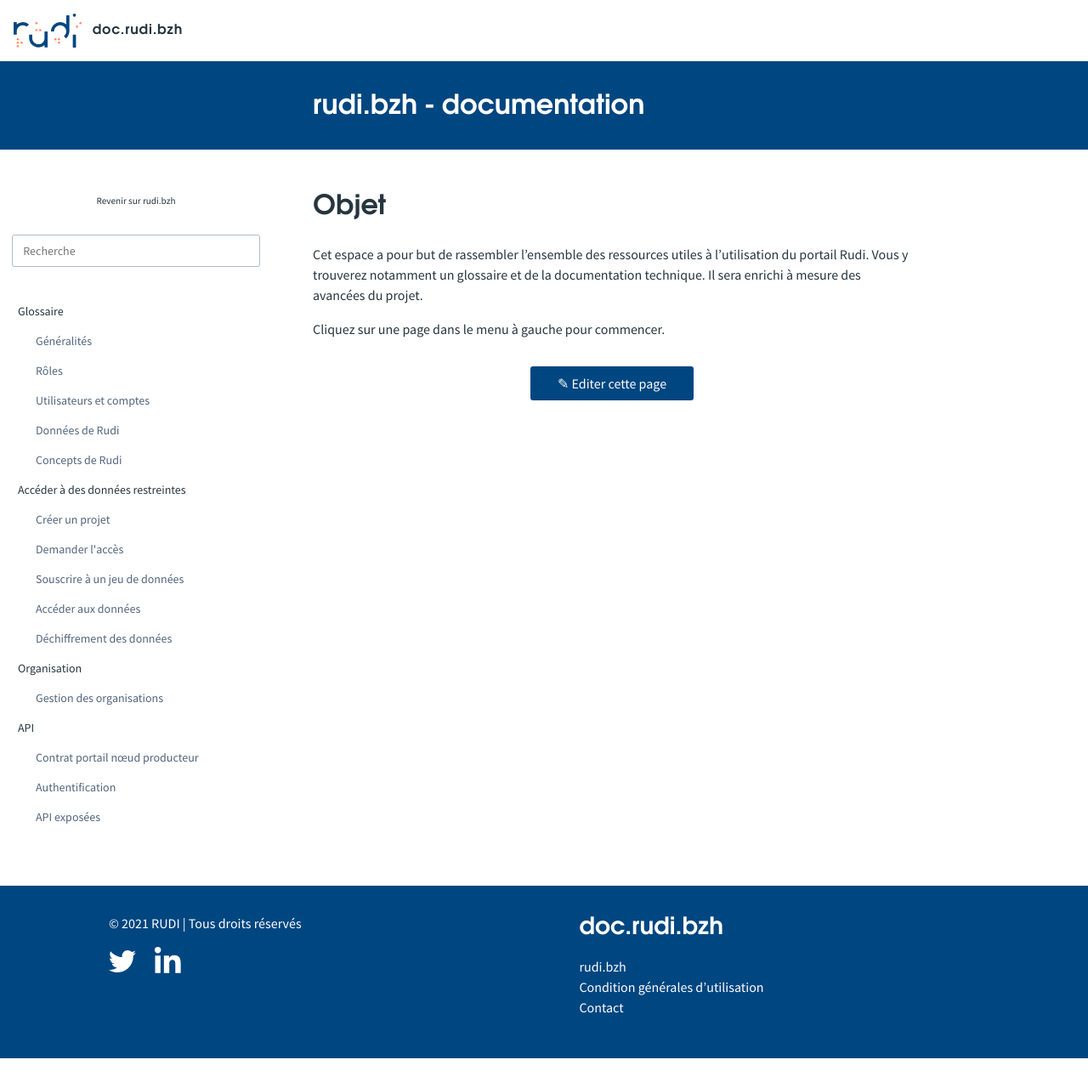
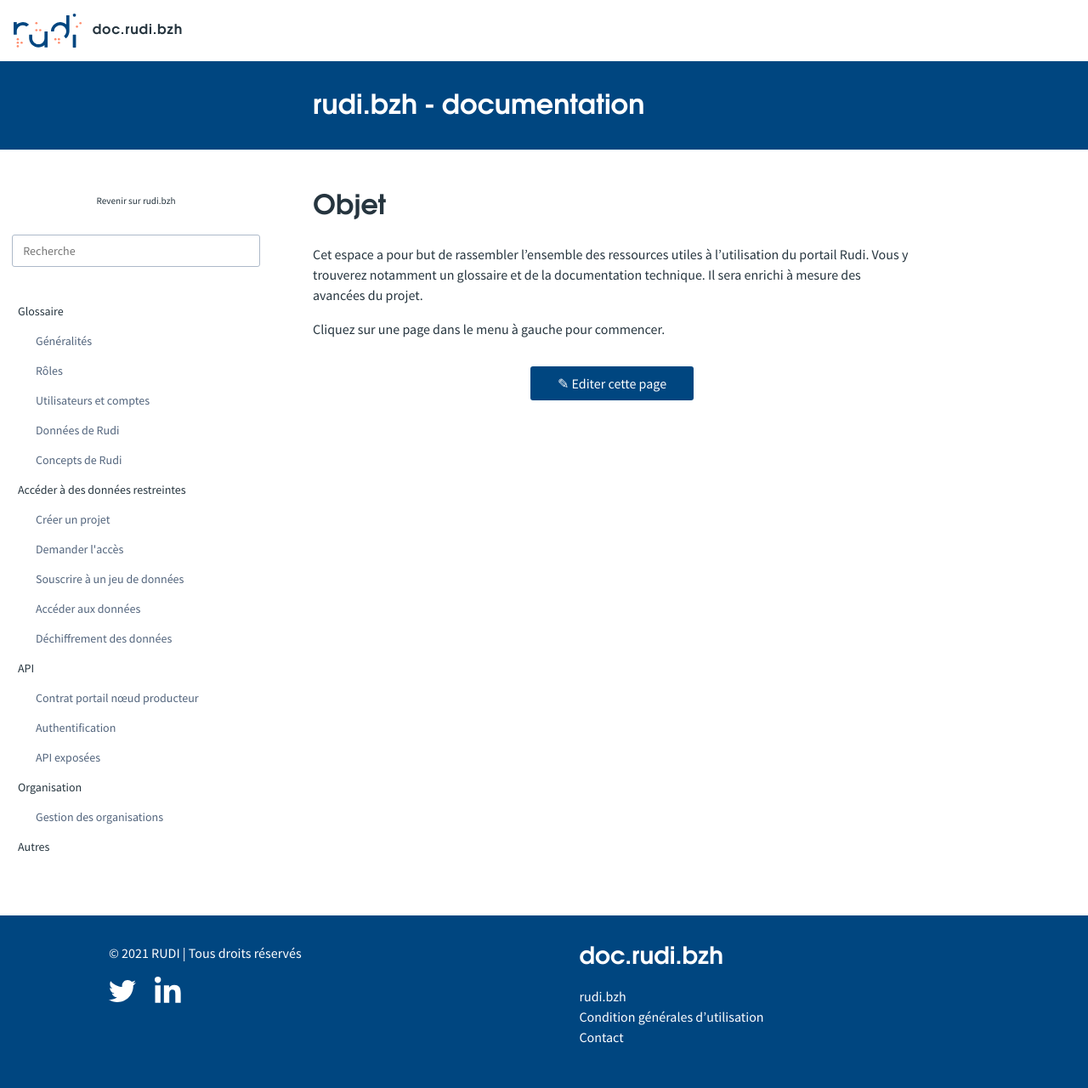
Before and after one commit to sigrennesmetropole/rudi_documentation, a Jekyll site: the page built from index.md, in a window 1280 px wide. Shown: the whole page at 85% size. Built offline with Jekyll 4.4.1, drawn with Linux system fonts in a browser that asks for light colours; before the commit the page ends 1245 px from its top, so only the background shows below that.

Commit message:
Update _config.yml

```diff
--- a/_config.yml
+++ b/_config.yml
@@ -49,8 +49,13 @@
     output: true
 
   organisation:
-    order: 3
+    order: 5
     title: Organisation
+    output: true
+
+  autres:
+    order: 6
+    title: Autres
     output: true
 
 defaults:
```
